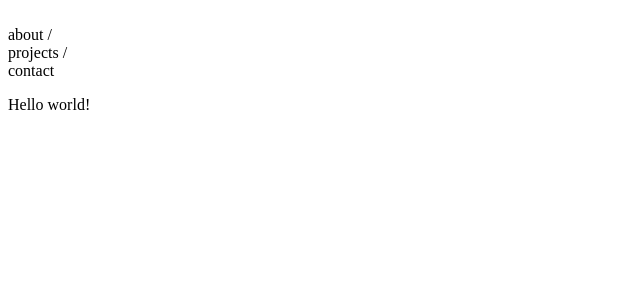
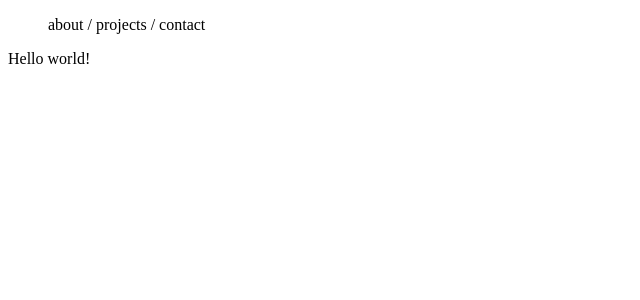
Before and after one commit to Antashma/antashma.github.io, a Jekyll site: the page index2.html, which Jekyll copies as it is, in a window 1280 px wide. Shown: the top 300 px of the page, without its empty margins (0-640 px from the left). Built offline with Jekyll 4.4.1, drawn with Linux system fonts in a browser that asks for light colours.

Commit message:
Update index2.html

```diff
--- a/index2.html
+++ b/index2.html
@@ -5,9 +5,11 @@
   <style type='text/css'>
    #header {
     }
-    #header ul {
-      list-style-type: none;
-      display:inline;
+   #header ul {
+     list-style-type: none;
+    }
+   #header ul li {
+     display:inline;
     }
   </style>
 </head>
```
